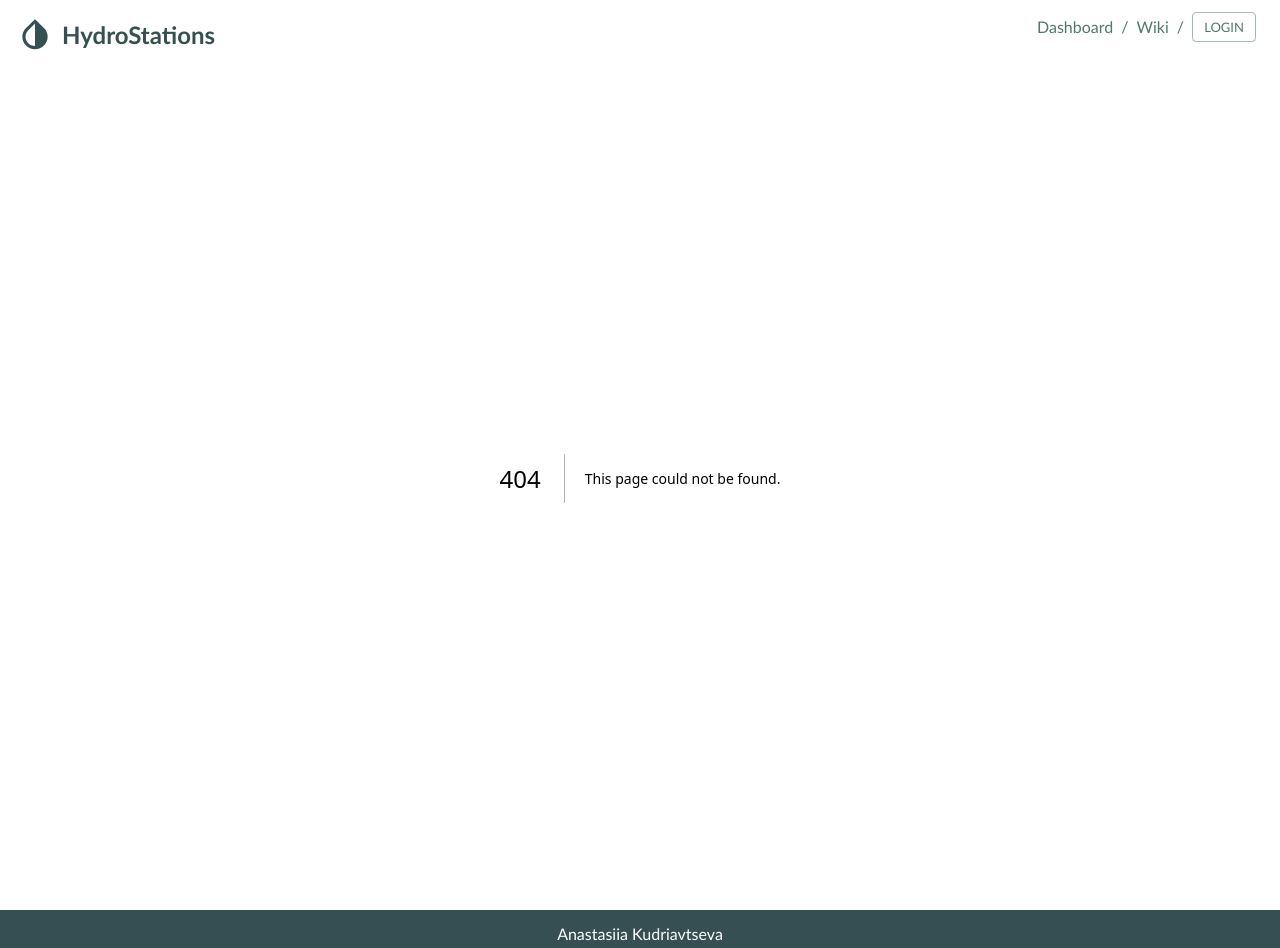
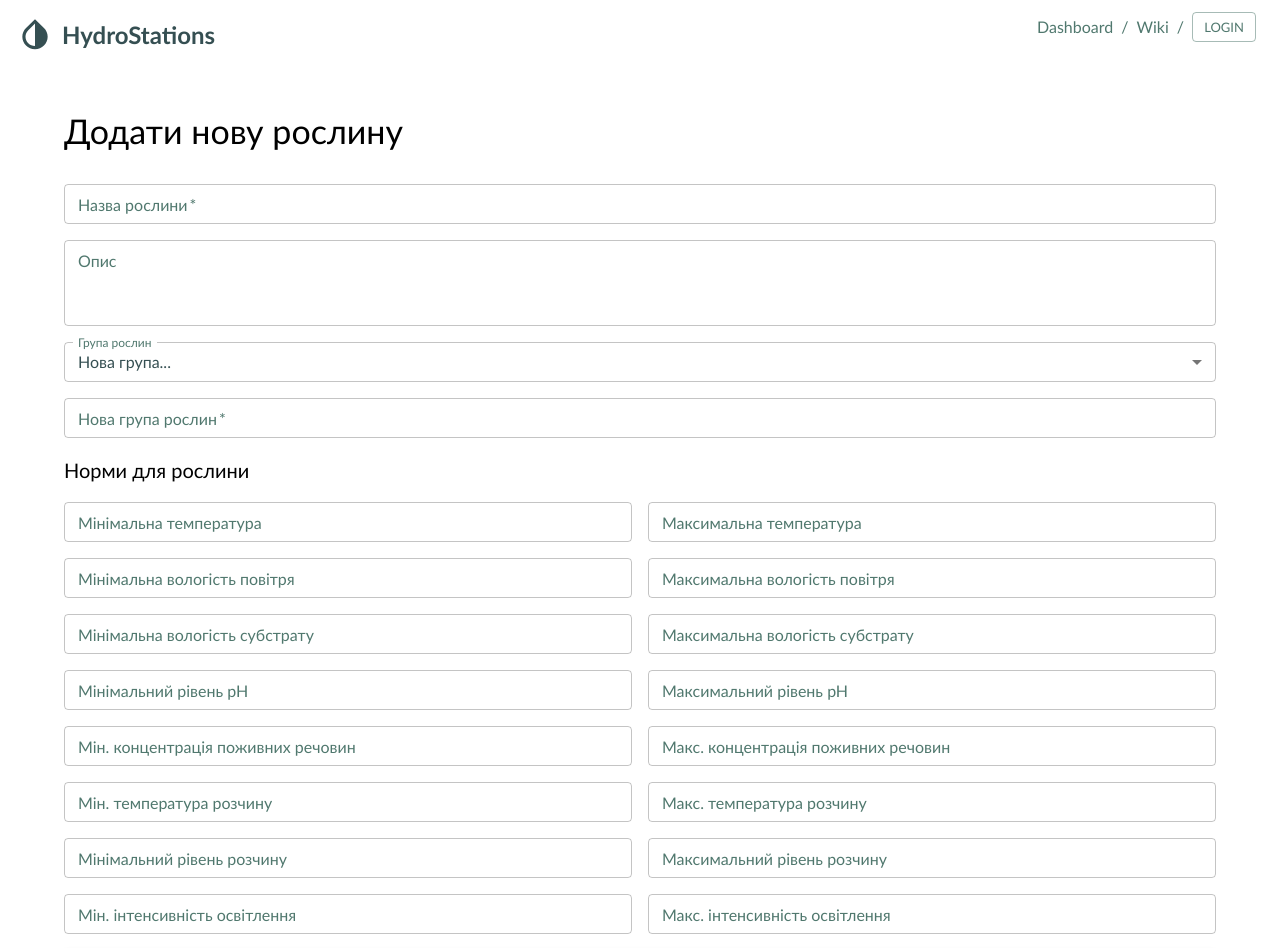
Before and after one commit to proxrustes/hydroponics-front, a Next.js app: page /wiki/plants/create in a window 1280 px wide. Before the commit this address had no page. Shown: the top 948 px of the page. Built offline with nearby package versions, Linux system fonts and the light colour scheme.

Commit message:
+ norm forms

```diff
--- /dev/null
+++ b/app/wiki/plants/create/page.tsx
@@ -0,0 +1,111 @@
+// app/(admin)/plants/new/page.tsx
+
+"use client";
+import { useState } from "react";
+import {
+  Container,
+  TextField,
+  Button,
+  Stack,
+  Typography,
+  MenuItem,
+} from "@mui/material";
+import { customFetch } from "@/lib/utils/apiUtils";
+import PlantNormsForm from "@/components/create-plant/PlantNormsForm";
+
+export default function NewPlantPage() {
+  const [name, setName] = useState("");
+  const [description, setDescription] = useState("");
+  const [groupId, setGroupId] = useState<number | "new">("new");
+  const [newGroupName, setNewGroupName] = useState("");
+  const [norms, setNorms] = useState({});
+
+  const [groups, setGroups] = useState<{ id: number; name: string }[]>([]);
+
+  // Підгрузити групи (можна покращити окремим useEffect)
+
+  const handleSubmit = async () => {
+    const payload = {
+      name,
+      description,
+      groupId: groupId === "new" ? undefined : groupId,
+      newGroupName: groupId === "new" ? newGroupName : undefined,
+      norms,
+    };
+
+    const res = await customFetch("admin/plants", "POST", payload);
+
+    if (res.status === 200) {
+      alert("✅ Рослину додано!");
+      // Можливо, зробити редирект
+    } else {
+      alert("❌ Помилка при додаванні рослини");
+    }
+  };
+
+  return (
+    <Container sx={{ py: 4 }}>
+      <Typography variant="h4" mb={4}>
+        Додати нову рослину
+      </Typography>
+
+      <Stack spacing={2}>
+        <TextField
+          label="Назва рослини"
+          size="small"
+          value={name}
+          onChange={(e) => setName(e.target.value)}
+          fullWidth
+          required
+        />
+
+        <TextField
+          label="Опис"
+          value={description}
+          size="small"
+          onChange={(e) => setDescription(e.target.value)}
+          fullWidth
+          multiline
+          rows={3}
+        />
+
+        <TextField
+          select
+          label="Група рослин"
+          value={groupId}
+          size="small"
+          onChange={(e) =>
+            setGroupId(
+              e.target.value === "new" ? "new" : Number(e.target.value)
+            )
+          }
+          fullWidth
+        >
+          {groups.map((group) => (
+            <MenuItem key={group.id} value={group.id}>
+              {group.name}
+            </MenuItem>
+          ))}
+          <MenuItem value="new">Нова група...</MenuItem>
+        </TextField>
+
+        {groupId === "new" && (
+          <TextField
+            label="Нова група рослин"
+            size="small"
+            value={newGroupName}
+            onChange={(e) => setNewGroupName(e.target.value)}
+            fullWidth
+            required
+          />
+        )}
+
+        <PlantNormsForm norms={norms} setNorms={setNorms} />
+
+        <Button variant="contained" color="primary" onClick={handleSubmit}>
+          Додати рослину
+        </Button>
+      </Stack>
+    </Container>
+  );
+}
--- /dev/null
+++ b/components/create-plant/PlantNormsForm.tsx
@@ -0,0 +1,54 @@
+"use client";
+import { TextField, Grid2, Typography } from "@mui/material";
+
+interface NormsFormProps {
+  norms: any;
+  setNorms: (data: any) => void;
+}
+
+export default function PlantNormsForm({ norms, setNorms }: NormsFormProps) {
+  const handleChange = (key: string, value: string) => {
+    setNorms({ ...norms, [key]: parseFloat(value) || 0 });
+  };
+
+  const fields = [
+    ["temperatureMin", "Мінімальна температура"],
+    ["temperatureMax", "Максимальна температура"],
+    ["airHumidityMin", "Мінімальна вологість повітря"],
+    ["airHumidityMax", "Максимальна вологість повітря"],
+    ["substrateHumidityMin", "Мінімальна вологість субстрату"],
+    ["substrateHumidityMax", "Максимальна вологість субстрату"],
+    ["phLevelMin", "Мінімальний рівень pH"],
+    ["phLevelMax", "Максимальний рівень pH"],
+    ["nutrientConcentrationMin", "Мін. концентрація поживних речовин"],
+    ["nutrientConcentrationMax", "Макс. концентрація поживних речовин"],
+    ["solutionTemperatureMin", "Мін. температура розчину"],
+    ["solutionTemperatureMax", "Макс. температура розчину"],
+    ["solutionLvlMin", "Мінімальний рівень розчину"],
+    ["solutionLvlMax", "Максимальний рівень розчину"],
+    ["lightIntensityMin", "Мін. інтенсивність освітлення"],
+    ["lightIntensityMax", "Макс. інтенсивність освітлення"],
+  ];
+
+  return (
+    <>
+      <Typography variant="h6" sx={{ mt: 4, mb: 2 }}>
+        Норми для рослини
+      </Typography>
+      <Grid2 container spacing={2}>
+        {fields.map(([key, label]) => (
+          <Grid2 size={6} key={key}>
+            <TextField
+              type="number"
+              label={label}
+              size="small"
+              fullWidth
+              value={norms[key] || ""}
+              onChange={(e) => handleChange(key, e.target.value)}
+            />
+          </Grid2>
+        ))}
+      </Grid2>
+    </>
+  );
+}
```
Also changed, not shown: app/wiki/plants/page.tsx (+9 -70 lines).
